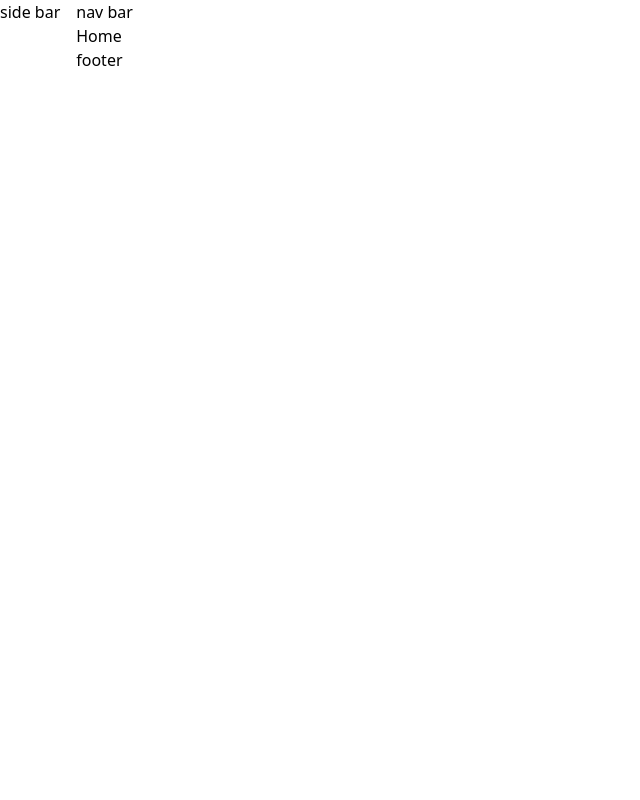
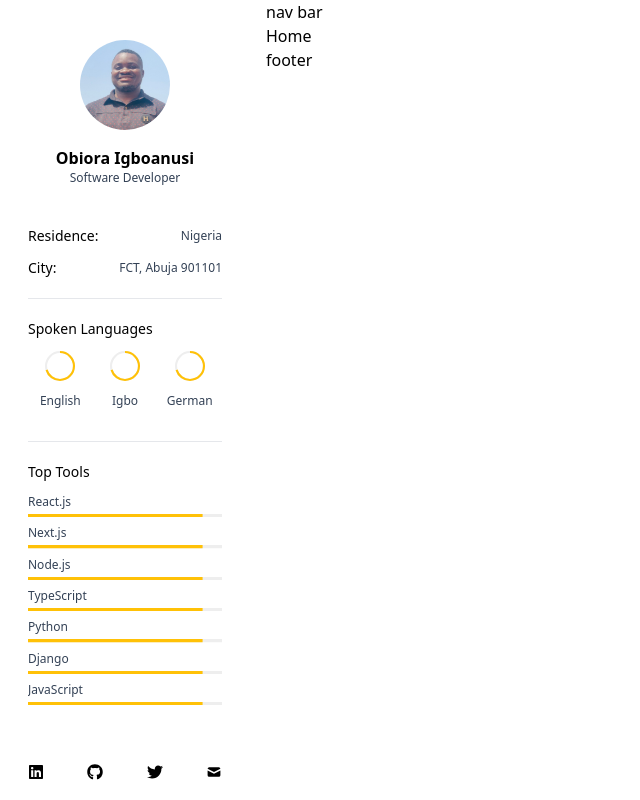
Before and after one commit to obioraigboanusi/obioraigboanusi-portfolio, a React (Vite) app: page / in a window 1280 px wide. Shown: the whole page, without its empty margins (0-640 px from the left). Built offline with nearby package versions, Linux system fonts and the light colour scheme.

Commit message:
Implement side bar

```diff
--- /dev/null
+++ b/src/components/CircularProgress.tsx
@@ -0,0 +1,23 @@
+const CircularProgress = () => {
+  return (
+    <svg viewBox="0 0 100 100" style={{ display: 'block', width: '100%' }}>
+      <path
+        d="M 50,50 m 0,-46.5 a 46.5,46.5 0 1 1 0,93 a 46.5,46.5 0 1 1 0,-93"
+        stroke="#eee"
+        strokeWidth="7"
+        fillOpacity="0"
+      />
+      <path
+        d="M 50,50 m 0,-46.5 a 46.5,46.5 0 1 1 0,93 a 46.5,46.5 0 1 1 0,-93"
+        stroke="#FFC107"
+        strokeWidth="7"
+        fillOpacity="0"
+        style={{
+          strokeDasharray: '292.273, 292.273',
+          strokeDashoffset: '87.682',
+        }}
+      />
+    </svg>
+  );
+};
+export default CircularProgress
--- /dev/null
+++ b/src/components/HorizontalProgress.tsx
@@ -0,0 +1,25 @@
+const HorizontalProgress = () => {
+  return (
+    <svg
+      viewBox="0 0 100 1.72"
+      preserveAspectRatio="none"
+      style={{ width: '100%', height: '100%' }}
+    >
+      <path
+        d="M 0,0.86 L 100,0.86"
+        stroke="#eee"
+        strokeWidth="1.72"
+        fillOpacity="0"
+      />
+      <path
+        d="M 0,0.86 L 100,0.86"
+        stroke="#FFC107"
+        strokeWidth="1.72"
+        fillOpacity="0"
+        style={{ strokeDasharray: '100, 100', strokeDashoffset: '10' }}
+      />
+    </svg>
+  );
+};
+
+export default HorizontalProgress
--- a/src/components/Sidebar.tsx
+++ b/src/components/Sidebar.tsx
@@ -1,7 +1,92 @@
-import React from 'react';
+import face from '../assets/face-1.jpeg';
+import { keyInfo, socials, spokenLanguages, tools } from '../utils';
+import CircularProgress from './CircularProgress';
+import HorizontalProgress from './HorizontalProgress';
 
 function Sidebar() {
-  return <aside>side bar</aside>;
+  return (
+    <aside>
+      <div className="max-w-[250px] w-[30vw] max-h-screen h-screen flex flex-col relative">
+        <div className="flex flex-col items-center text-center py-10 sticky top-0 bg-[#fff]">
+          <div className="w-[90px] h-[90px] mb-4">
+            <img
+              src={face}
+              alt="Obiora Igboanusi"
+              className="rounded-full h-full w-full object-cover"
+            />
+          </div>
+          <div>
+            <h2 className="font-bold">Obiora Igboanusi</h2>
+            <p className="text-xs text-slate-700">Software Developer</p>
+          </div>
+        </div>
+
+        <div className="lg:px-7 grow overflow-y-hidden">
+          <div className="h-full  overflow-y-auto no-scrollbar ">
+            <div>
+              <ul>
+                {keyInfo.map(item => (
+                  <li key={item.name} className="mb-3">
+                    <div className="flex items-center justify-between">
+                      <h3 className="mb-0 text-sm">{item.name}:</h3>
+                      <span className="text-slate-700 text-xs mb-0">
+                        {item.value}
+                      </span>
+                    </div>
+                  </li>
+                ))}
+              </ul>
+            </div>
+            <hr className="my-5" />
+            <div>
+              <h3 className="text-sm mb-3">Spoken Languages</h3>
+              <ul className="flex justify-between">
+                {spokenLanguages.map(({ name, value }) => (
+                  <li key={name} className="mb-3 w-1/3">
+                    <div className="flex flex-col items-center">
+                      <div className="w-[30px] mb-3">
+                        <CircularProgress />
+                      </div>
+                      <h4 className="mb-0 text-xs text-slate-700">{name}</h4>
+                    </div>
+                  </li>
+                ))}
+              </ul>
+            </div>
+            <hr className="my-5" />
+            <div>
+              <h3 className="text-sm mb-3">Top Tools</h3>
+              <ul>
+                {tools.map(({ name }) => (
+                  <li key={name} className="mb-2">
+                    <div>
+                      <h4 className="text-xs text-slate-700 mb-1">{name}</h4>
+                      <HorizontalProgress />
+                    </div>
+                  </li>
+                ))}
+              </ul>
+            </div>
+          </div>
+        </div>
+        <div className="lg:px-7 py-5 sticky bottom-0 bg-white">
+          <ul className="flex justify-between">
+            {socials.map(({ url, icon }) => (
+              <li>
+                <a href={url} target="_blank" rel="noopener noreferrer">
+                  {icon}
+                </a>
+              </li>
+            ))}
+          </ul>
+        </div>
+      </div>
+    </aside>
+  );
 }
 
+
+
+
+
 export default Sidebar;
--- a/src/index.css
+++ b/src/index.css
@@ -1,3 +1,19 @@
 @tailwind base;
 @tailwind components;
 @tailwind utilities;
+
+
+@layer utilities {
+    @variants responsive {
+      /* Hide scrollbar for Chrome, Safari and Opera */
+      .no-scrollbar::-webkit-scrollbar {
+          display: none;
+      }
+
+      /* Hide scrollbar for IE, Edge and Firefox */
+      .no-scrollbar {
+          -ms-overflow-style: none;  /* IE and Edge */
+          scrollbar-width: none;  /* Firefox */
+      }
+    }
+  }
--- /dev/null
+++ b/src/utils.tsx
@@ -0,0 +1,62 @@
+import { FaLinkedin, FaGithub, FaTwitter } from 'react-icons/fa';
+import { HiMail } from 'react-icons/hi';
+
+export const keyInfo = [
+  { name: 'Residence', value: 'Nigeria' },
+  { name: 'City', value: 'FCT, Abuja 901101' },
+];
+export const spokenLanguages = [
+  { name: 'English', value: 80 },
+  { name: 'Igbo', value: 100 },
+  { name: 'German', value: 45 },
+];
+
+export const socials = [
+  {
+    name: 'LinkedIn',
+    url: 'http://www.linkedin.com/in/obioraigboanusi',
+    icon: <FaLinkedin />,
+  },
+  {
+    name: 'GitHub',
+    url: 'http://github.com/obioraigboanusi',
+    icon: <FaGithub />,
+  },
+  {
+    name: 'Twitter',
+    url: 'http://twitter.com/igboanusiobiora',
+    icon: <FaTwitter />,
+  },
+  { name: 'Email', url: 'mailto:obioraigboanusi@gmail.com', icon: <HiMail /> },
+];
+
+export const tools = [
+  {
+    name: 'React.js',
+    value: 9,
+  },
+  {
+    name:"Next.js",
+    value: 10,
+  },
+  {
+    name:"Node.js",
+    value: 10,
+  },
+  {
+    name:"TypeScript",
+    value: 10,
+  },
+  {
+    name: 'Python',
+    value: 9,
+  },
+  {
+    name:"Django",
+    value: 10,
+  },
+  {
+    name:"JavaScript",
+    value: 10,
+  },
+];
```
Also changed, not shown: src/assets/face-1.jpeg (added).
